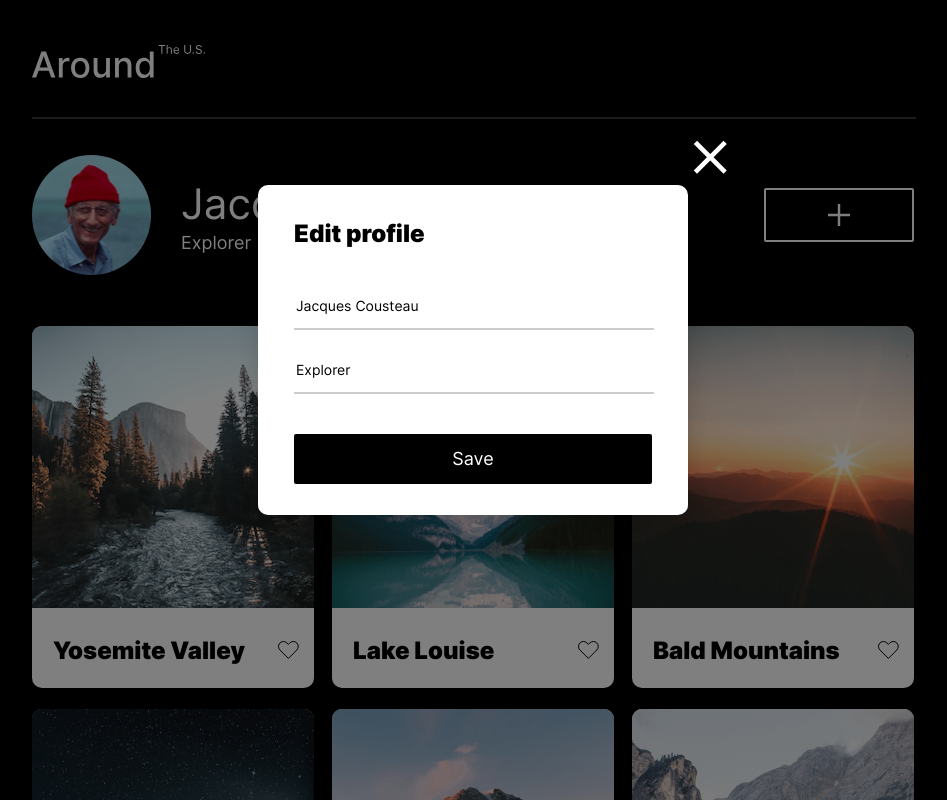
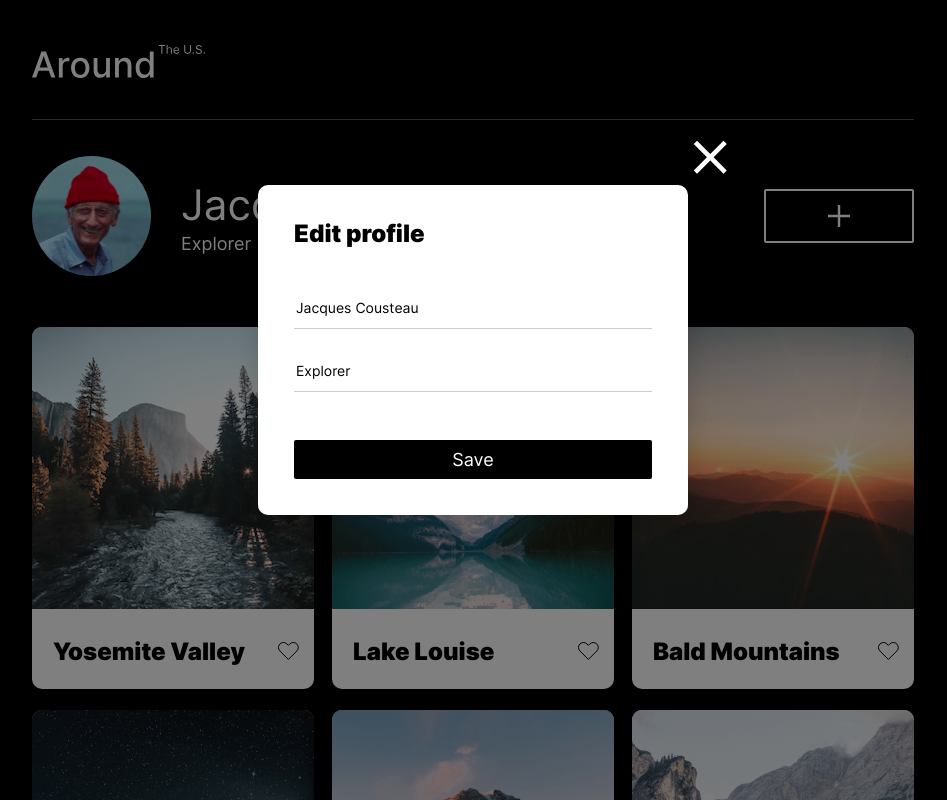
Before and after one commit to tetiana-zagoruiko/web_project_4, a plain HTML site: page index.html in a window 1280 px wide. Both pictures are taken after a click on the button 764 px from the left and 207 px from the top of the page. Shown: the top 800 px of the page, without its empty margins (167-1114 px from the left). Drawn offline with Linux system fonts and the light colour scheme.

Commit message:
Add files via upload

```diff
--- a/blocks/form/__input/form__input.css
+++ b/blocks/form/__input/form__input.css
@@ -1,8 +1,11 @@
 .form__input {
+    padding-bottom: 10px;
+    height: 27px;
     border: none;
-    margin: 0 36px 13px 36px;
+    margin: 0 36px 30px 36px;
     font-style: normal;
     font-weight: normal;
     font-size: 14px;
     line-height: 17px;
+    border-bottom: 1px solid rgba(0, 0, 0, .2);;
 }
--- a/blocks/form/__save/form__save.css
+++ b/blocks/form/__save/form__save.css
@@ -9,7 +9,7 @@
     line-height: 22px;
     text-align: center;
     color: #FFFFFF;
-    margin: 10px 36px 0px 36px;
+    margin: 18px 36px 36px 36px;
     border: none;
     transition: opacity 0.3s linear;
 }
--- a/blocks/form/form.css
+++ b/blocks/form/form.css
@@ -1,5 +1,4 @@
 @import url(./__input/form__input.css);
-@import url(./__line/form__line.css);
 @import url(./__save/form__save.css);
 @import url(./__text/form__text.css);
 
--- a/blocks/header/__container/header__container.css
+++ b/blocks/header/__container/header__container.css
@@ -5,6 +5,7 @@
     display: flex;
     flex-direction: column;
     justify-content: space-between;
+    border-bottom: 1px solid #545454;
 }
 
 @media screen and (max-width: 685px) {
--- a/blocks/header/header.css
+++ b/blocks/header/header.css
@@ -1,5 +1,4 @@
 @import url(./__container/header__container.css);
-@import url(./__line/header__line.css);
 
 .header {
     padding: 45px 199px 0 199px;
--- a/index.html
+++ b/index.html
@@ -11,7 +11,6 @@
             <header class="header">
                 <div class="header__container">
                     <img src="./images/logo.svg" alt="logo" class="logo">
-                    <div class="header__line"></div>
                 </div>
             </header>
             <main class="main">
@@ -83,9 +82,7 @@
                     <form action="#" class="form">
                         <p class="form__text">Edit profile</p>
                         <input type="text" class="form__input form__input_type_name" value="Jacques Cousteau">
-                        <div class="form__line"></div>
                         <input type="text" class="form__input form__input_type_title" value="Explorer">
-                        <div class="form__line"></div>
                         <button type="submit" class="form__save">Save</button>
                     </form>
                     <button class="popup__close"></button>
```
Also changed, not shown: blocks/photo/__container/photo__container.css (line endings or trailing spaces), blocks/photo/__text/photo__text.css (line endings or trailing spaces), blocks/popup/popup.css (line endings or trailing spaces), blocks/profile/__card/profile__card.css (line endings or trailing spaces), pages/index.css (line endings or trailing spaces).
